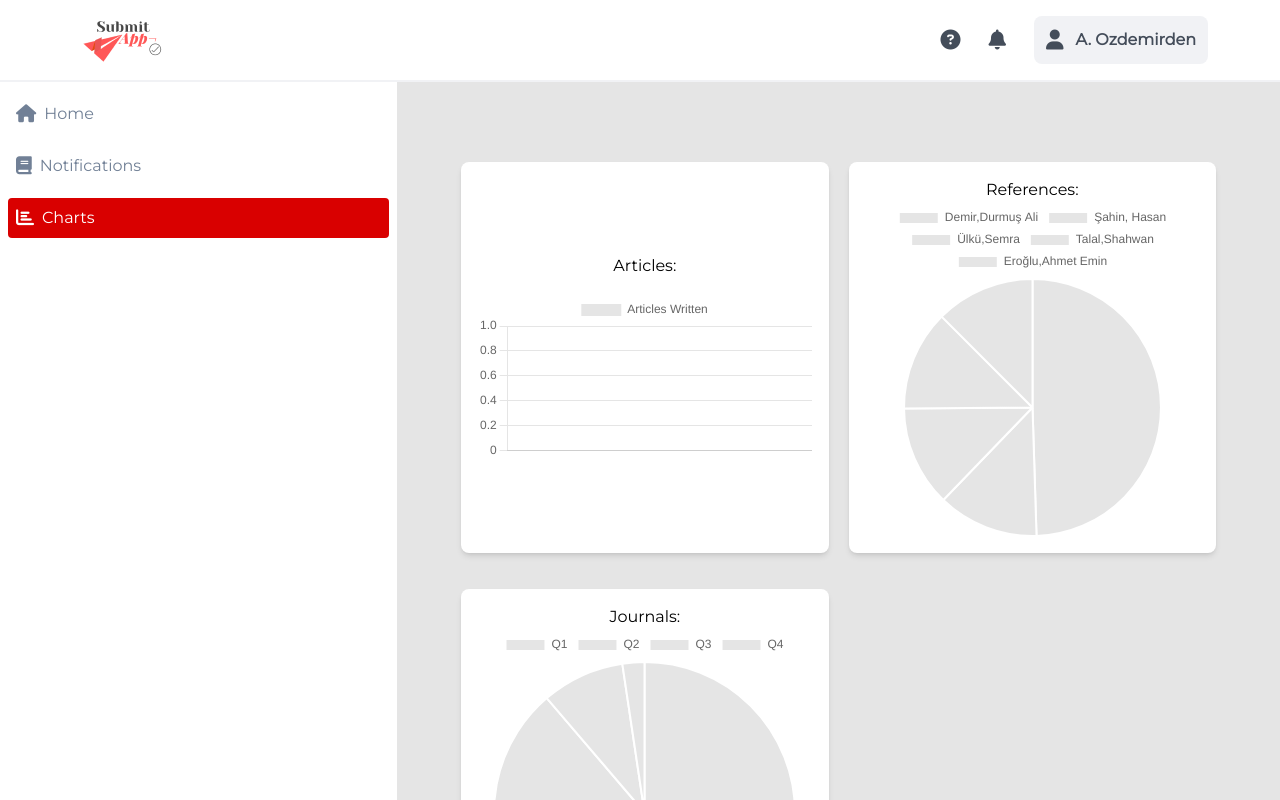
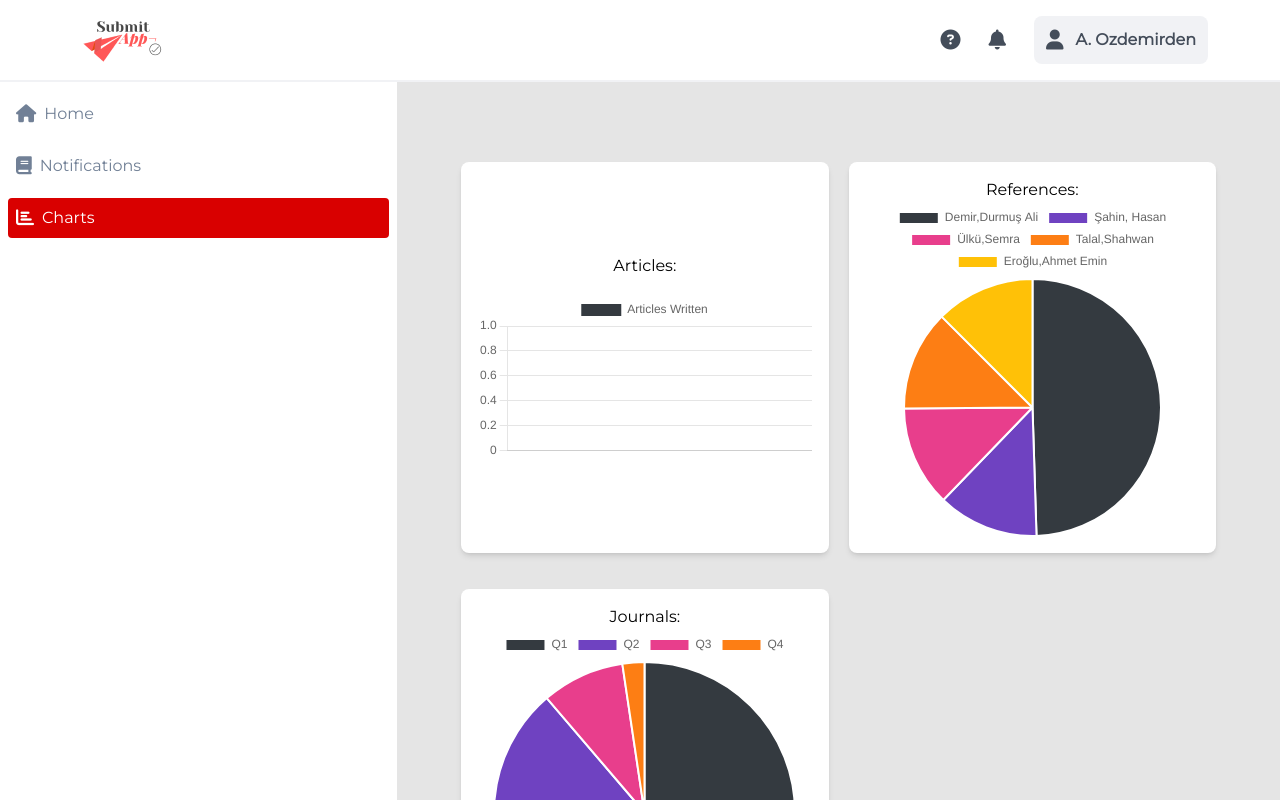
Before and after one commit to brkeudunman/react-collegues-project, a React (Create React App) app: page /charts in a window 1280 px wide. Shown: the top 800 px of the page. Built offline with nearby package versions, Linux system fonts and the light colour scheme; no server answers.

Commit message:
colors has been added

```diff
--- a/src/components/main/Charts/Charts.js
+++ b/src/components/main/Charts/Charts.js
@@ -3,8 +3,10 @@ import BarChart from './BarChart'
 import Chart from 'chart.js/auto';
 import PieChart from './PieChart';
 
+
 function Charts({articlesData,refData,jourData}) {
 
+  const colors=["#343a40","#6f42c1","#e83e8c","#fd7e14","#ffc107"]
 
   const [articles, setArticles] = useState(
     {
@@ -12,6 +14,7 @@ function Charts({articlesData,refData,jourData}) {
       datasets: [{
         label:"Articles Written",
         data: articlesData.map((data)=>data.count),
+        backgroundColor:"#343a40"
       }]
     }
   )
@@ -22,7 +25,8 @@ function Charts({articlesData,refData,jourData}) {
       datasets:[
         {
           label:"ref",
-          data:refData.map(data=>data?.count)
+          data:refData.map(data=>data?.count),
+          backgroundColor:colors.map(color=>color)
         }
       ]
     }
@@ -33,7 +37,8 @@ function Charts({articlesData,refData,jourData}) {
       datasets:[
         {
           label:"ref",
-          data:jourData.map(data=>data?.count)
+          data:jourData.map(data=>data?.count),
+          backgroundColor:colors.map(color=>color)
         }
       ]
     }
```
Also changed, not shown: src/tools/getArticles.js (deleted).
